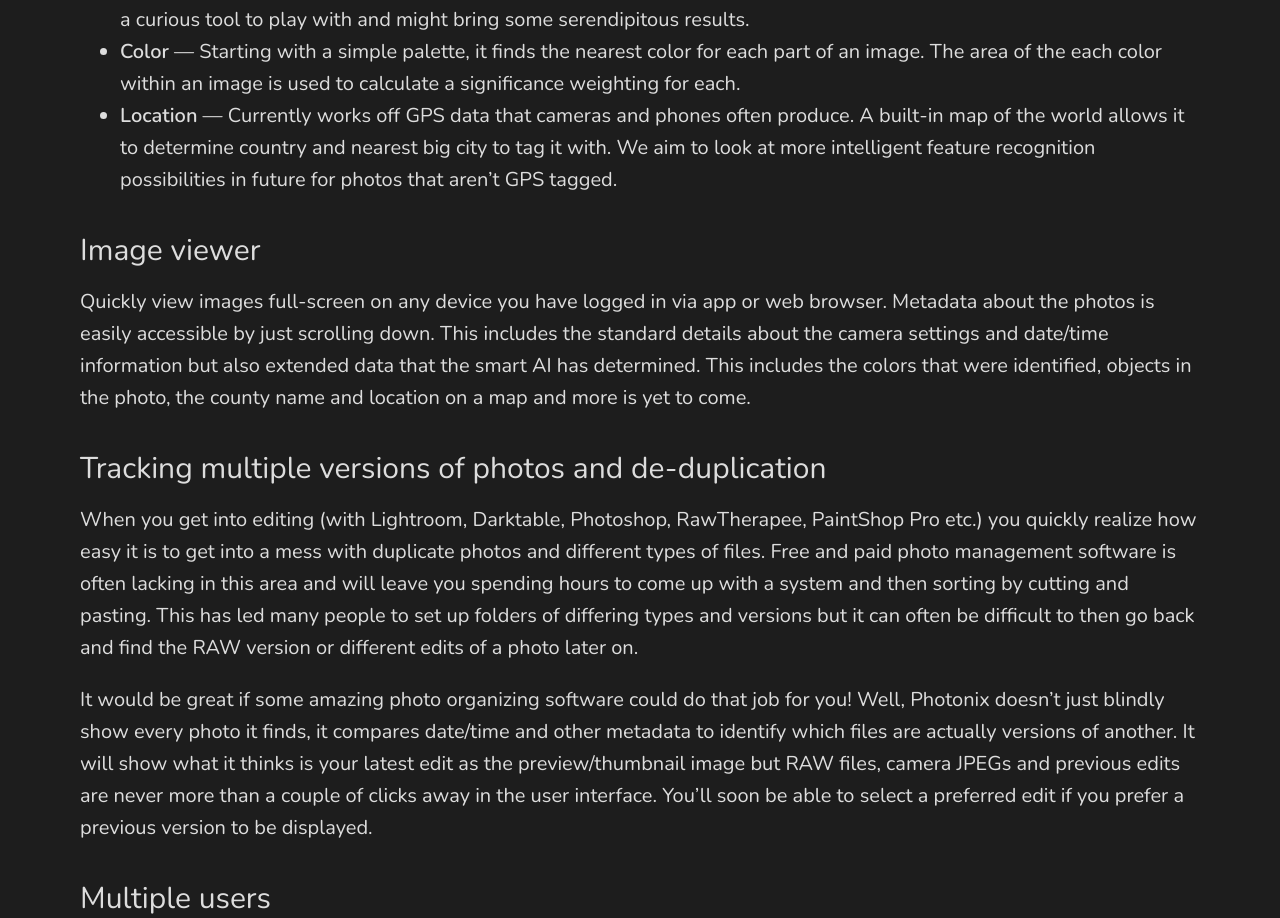
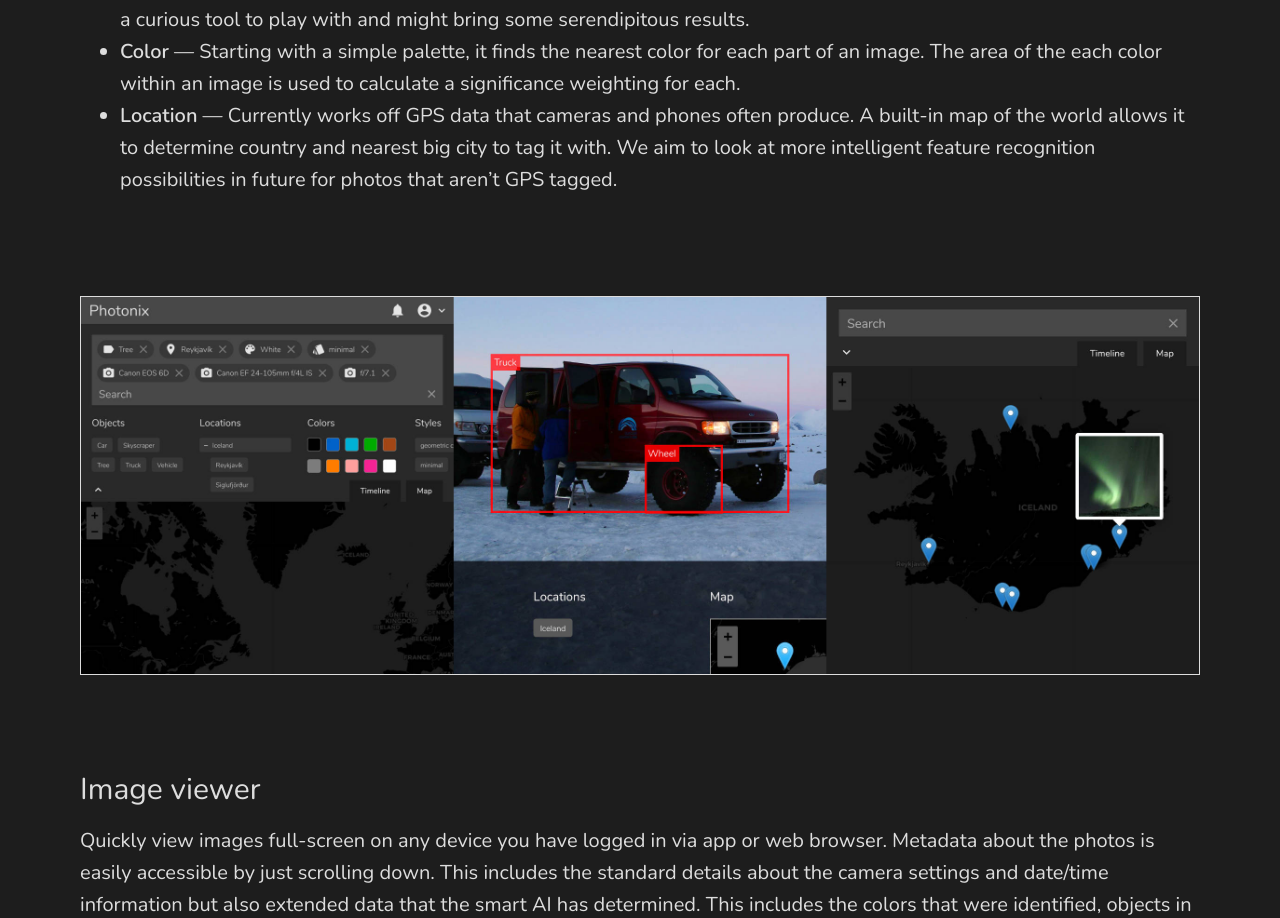
Before and after one commit to photonixapp/photonix-website, a Django app: page / in a window 1280 px wide. Shown: the part 3604-4522 px from the top of the page. Run offline with Django 3.2, Linux system fonts and the light colour scheme.

Commit message:
Added UI image to homepage

```diff
--- a/static/css/style.css
+++ b/static/css/style.css
@@ -205,6 +205,10 @@ section img {
   margin: 0 auto 1rem;
   max-width: 100%;
 }
+section img.ui {
+  border: 1px solid #ddd;
+  margin: 5rem 0;
+}
 .post {
   margin-bottom: 80px;
 }
--- a/templates/index.html
+++ b/templates/index.html
@@ -51,6 +51,8 @@
       <li><strong>Color</strong> — Starting with a simple palette, it finds the nearest color for each part of an image. The area of the each color within an image is used to calculate a significance weighting for each.</li>
       <li><strong>Location</strong> — Currently works off GPS data that cameras and phones often produce. A built-in map of the world allows it to determine country and nearest big city to tag it with. We aim to look at more intelligent feature recognition possibilities in future for photos that aren’t GPS tagged.</li>
     </ul>
+
+    <img src="/static/images/ui.jpg" class="ui" />
 
     <h3>Image viewer</h3>
     <p>Quickly view images full-screen on any device you have logged in via app or web browser. Metadata about the photos is easily accessible by just scrolling down. This includes the standard details about the camera settings and date/time information but also extended data that the smart AI has determined. This includes the colors that were identified, objects in the photo, the county name and location on a map and more is yet to come.</p>
```
Also changed, not shown: static/images/ui.jpg (added).
